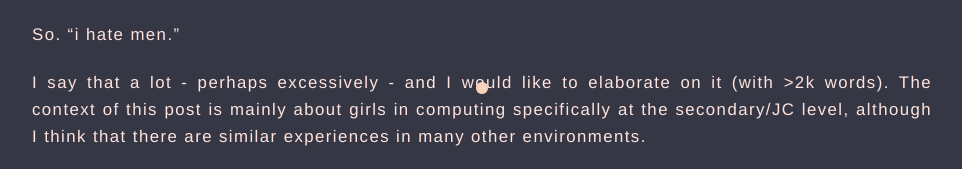
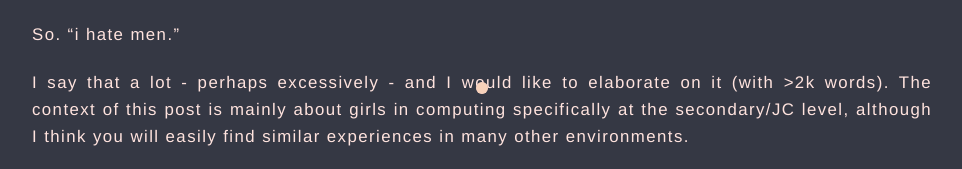
Before and after one commit to yf004/personalwebsite, an Eleventy site: page src/posts/i-hate-men.md in a window 1280 px wide. Shown: the part 312-481 px from the top of the page, without its empty margins (158-1120 px from the left). Built offline with nearby package versions, Linux system fonts and the light colour scheme; Eleventy itself is replaced by a stand-in of ours; files that its build step writes are made by us from their sources; a web font is replaced by a local one.

Commit message:
minor edits

```diff
--- a/eleventy.config.js
+++ b/eleventy.config.js
@@ -19,7 +19,6 @@ module.exports = function (eleventyConfig) {
   eleventyConfig.addPassthroughCopy("src/robots.txt");
   eleventyConfig.addPassthroughCopy("src/CNAME");
 
-  // ---- Filters ----
   eleventyConfig.addFilter("readableDate", (dateInput) => {
     const d = new Date(dateInput);
     if (isNaN(d)) return dateInput;
--- a/src/posts/i-hate-men.md
+++ b/src/posts/i-hate-men.md
@@ -10,7 +10,7 @@ tags:
 
 So. “i hate men.”
 
-I say that a lot - perhaps excessively - and I would like to elaborate on it (with >2k words). The context of this post is mainly about girls in computing specifically at the secondary/JC level, although I think that there are similar experiences in many other environments.
+I say that a lot - perhaps excessively - and I would like to elaborate on it (with >2k words). The context of this post is mainly about girls in computing specifically at the secondary/JC level, although I think you will easily find similar experiences in many other environments.
 
 Disclaimer: As I am still rather young, the discussion in this post will not be touching topics like career, marriage, etc, but those are topics I think should also be discussed, so hmm, maybe research elsewhere.
 
```
